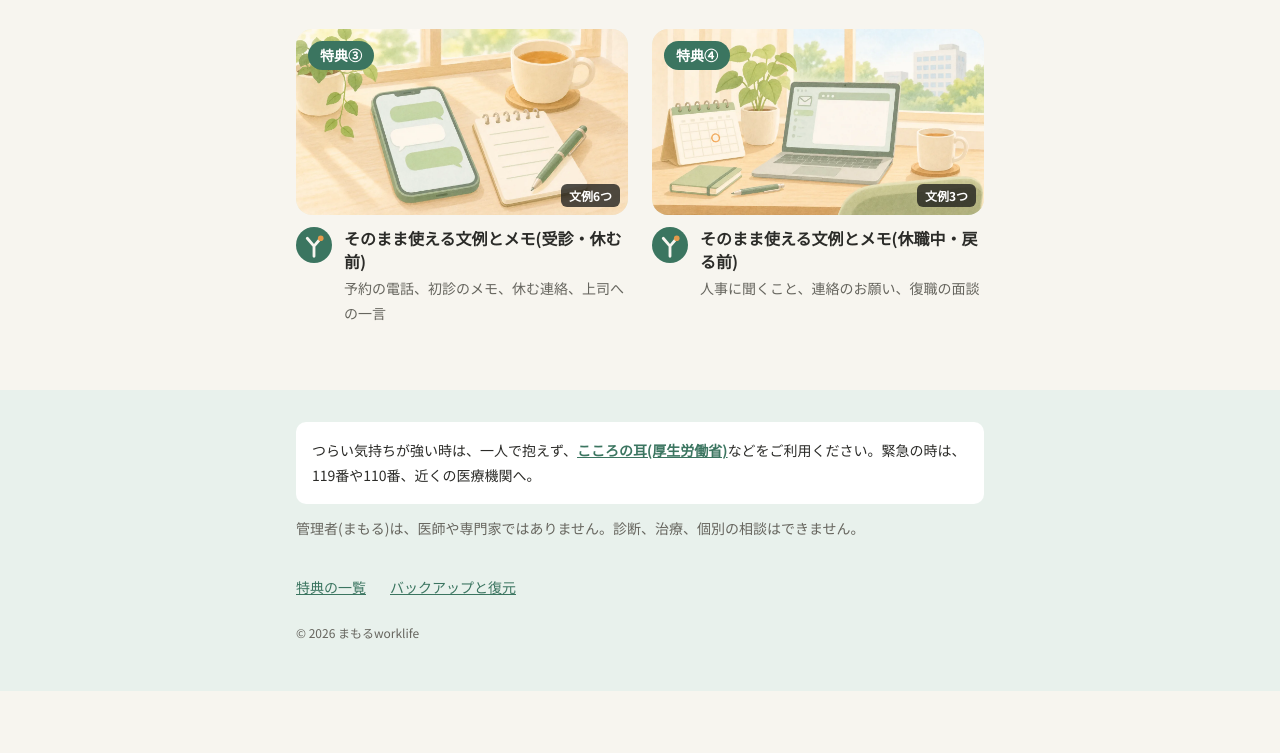
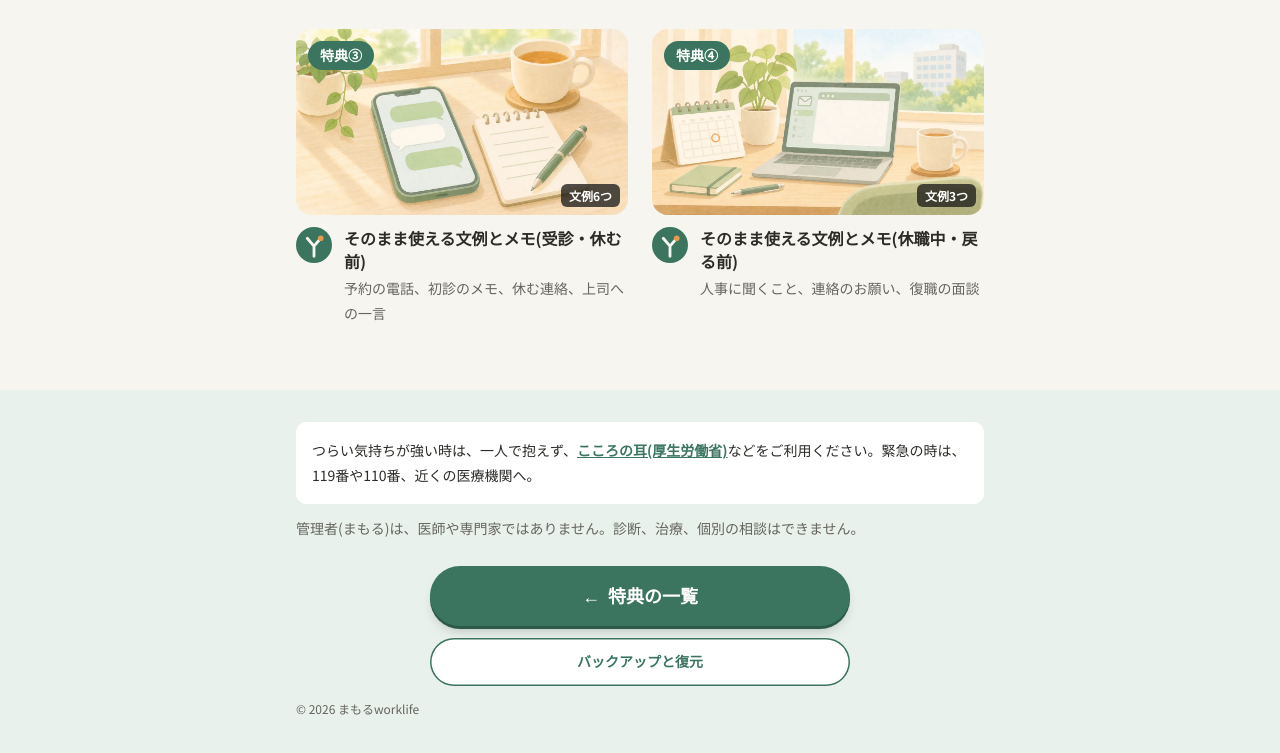
Before and after one commit to mamoru-worklife/mamoru-worklife.github.io, a plain HTML site: page index.html in a window 1280 px wide. Shown: the part 1093-1846 px from the top of the page. Before the commit the page ends 1784 px from the top, so only its background shows below. Drawn offline with Linux system fonts and the light colour scheme; a web font is replaced by a local one.

Commit message:
特典一覧のボタンを大きくする

```diff
--- a/assets/css/style.css
+++ b/assets/css/style.css
@@ -139,13 +139,39 @@ body {
 }
 .site-footer__help a { color: var(--color-primary); font-weight: 700; }
 .site-footer__note { margin-top: var(--space-sm); }
+/* 下のメニュー:ボタンを縦に並べる。1つ目(特典の一覧)は、一覧に戻る大きいボタンにする */
 .site-footer__nav {
   display: flex;
-  flex-wrap: wrap;
-  gap: 0 var(--space-lg);
-  margin-top: var(--space-lg);
+  flex-direction: column;
+  gap: var(--space-sm);
+  max-width: 420px;
+  margin: var(--space-lg) auto 0;
 }
-.site-footer__nav a { display: inline-flex; align-items: center; min-height: var(--tap-min); color: var(--color-primary); }
+.site-footer__nav a {
+  display: flex;
+  align-items: center;
+  justify-content: center;
+  gap: 8px;
+  min-height: 48px;
+  padding: 10px 20px;
+  border-radius: var(--radius-full);
+  background: var(--color-surface);
+  box-shadow: 0 0 0 1.5px var(--color-primary) inset;
+  color: var(--color-primary);
+  font-weight: 700;
+  text-decoration: none;
+  transition: transform .15s ease, box-shadow .15s ease;
+}
+.site-footer__nav a:first-child {
+  min-height: 60px;
+  font-size: var(--fs-h3);
+  color: #fff;
+  background: var(--color-primary);
+  box-shadow: 0 3px 0 var(--color-secondary), 0 8px 14px -6px rgba(0, 0, 0, .3);
+}
+.site-footer__nav a:first-child::before { content: "←"; }
+.site-footer__nav a:first-child:hover { transform: translateY(-1px); }
+.site-footer__nav a:first-child:active { transform: translateY(2px); box-shadow: 0 1px 0 var(--color-secondary); }
 .site-footer__copy { margin-top: var(--space-sm); font-size: var(--fs-xs); }
 
 /* ---- 3) トップページ ---- */
```
Also changed, not shown: 1 other file.
